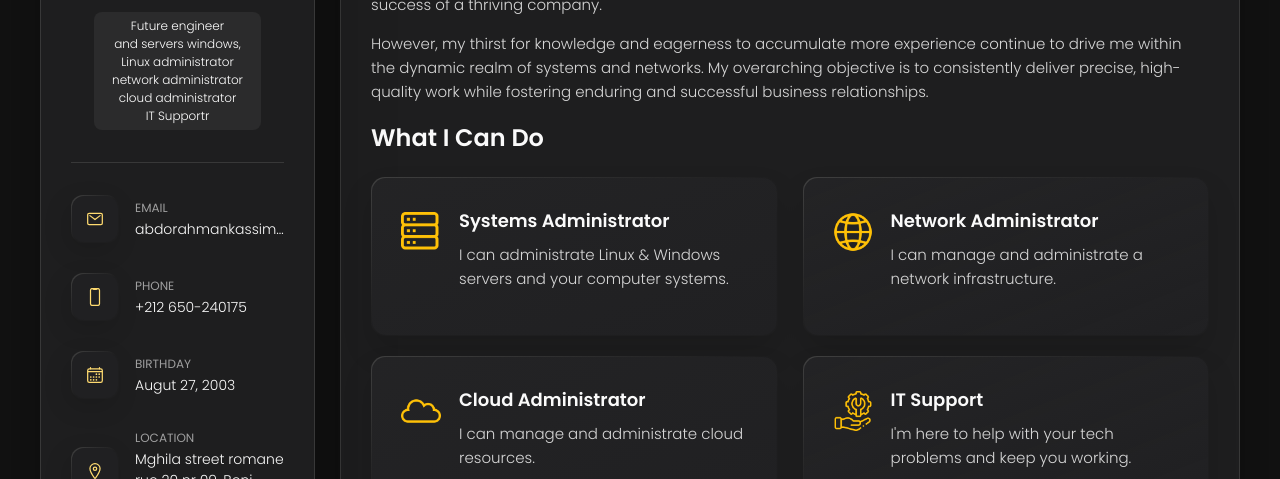
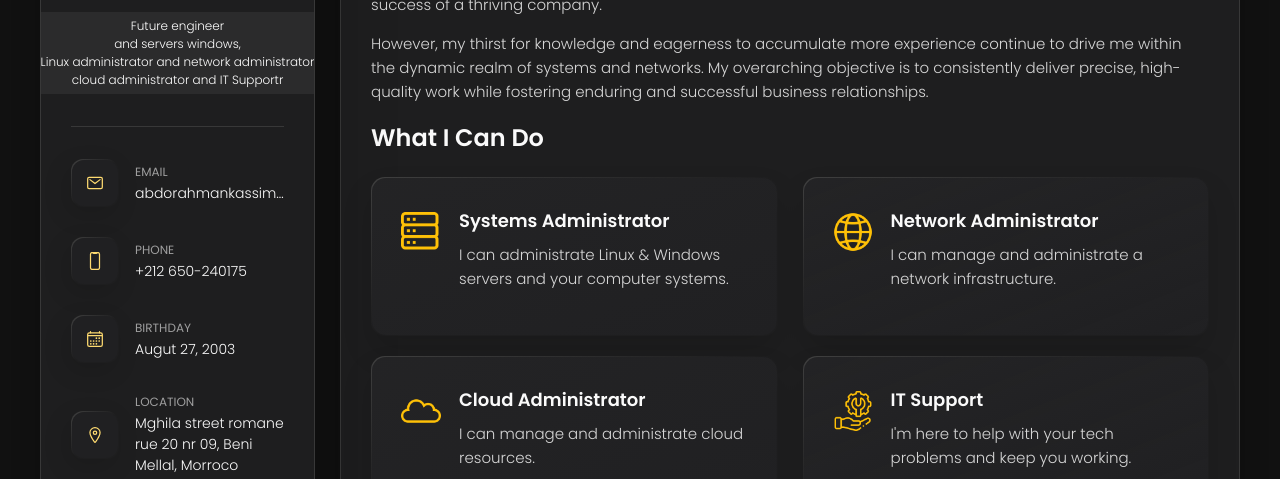
Before and after one commit to kassi-12/My-Portfolio, a plain HTML site: page index.html in a window 1280 px wide. Shown: the part 321-800 px from the top of the page. Drawn offline with nearby package versions, Linux system fonts and the light colour scheme.

Commit message:
Update index.html

```diff
--- a/index.html
+++ b/index.html
@@ -54,7 +54,7 @@
               <img src="./assets/images/verified.png" alt="Facebook Verification" width="20" height="20" style="display: inline-block; vertical-align: middle;">
             </h1>
           </div>
-          <p class="title">Future engineer <br> and servers windows, <br>Linux administrator <br> network administrator <br> cloud administrator <br> IT Supportr</p>
+          <p class="title">Future engineer <br> and servers windows, <br>Linux administrator and network administrator <br> cloud administrator and IT Supportr</p>
 
         </div>
 
```
